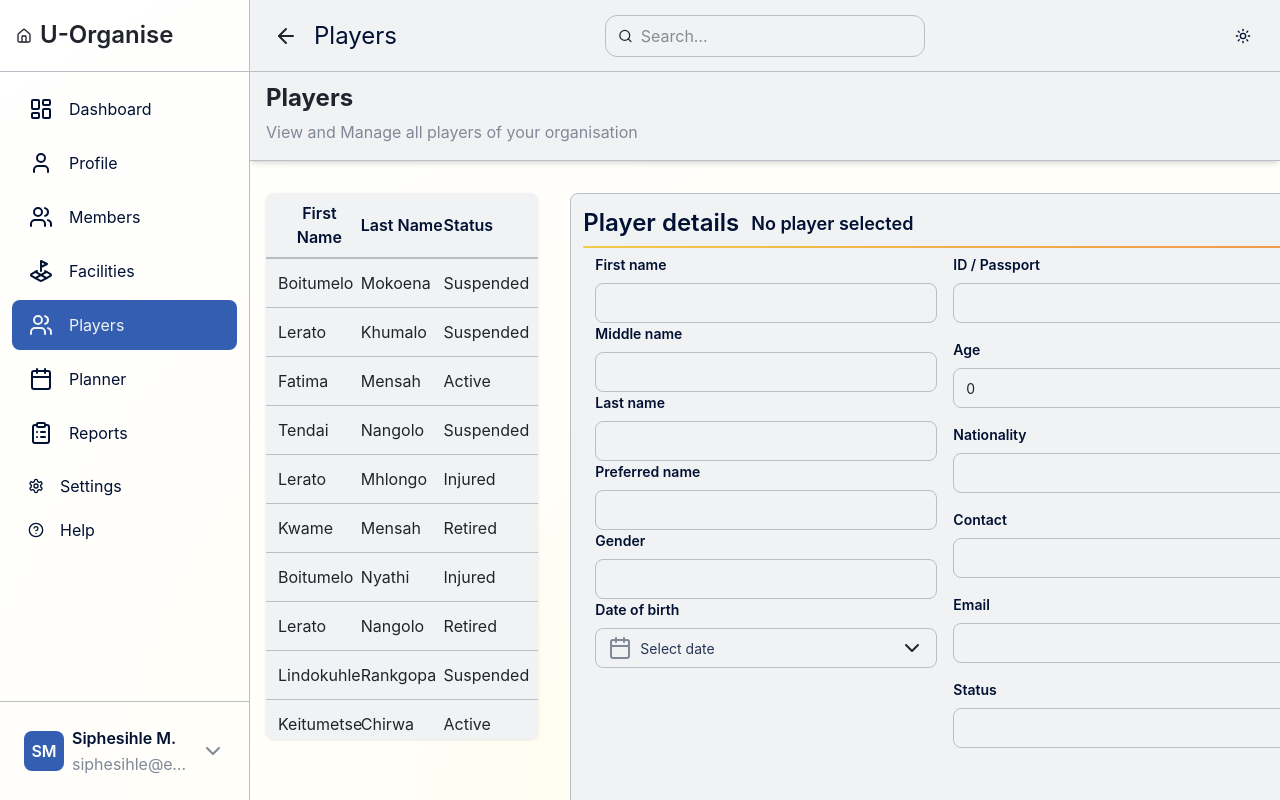
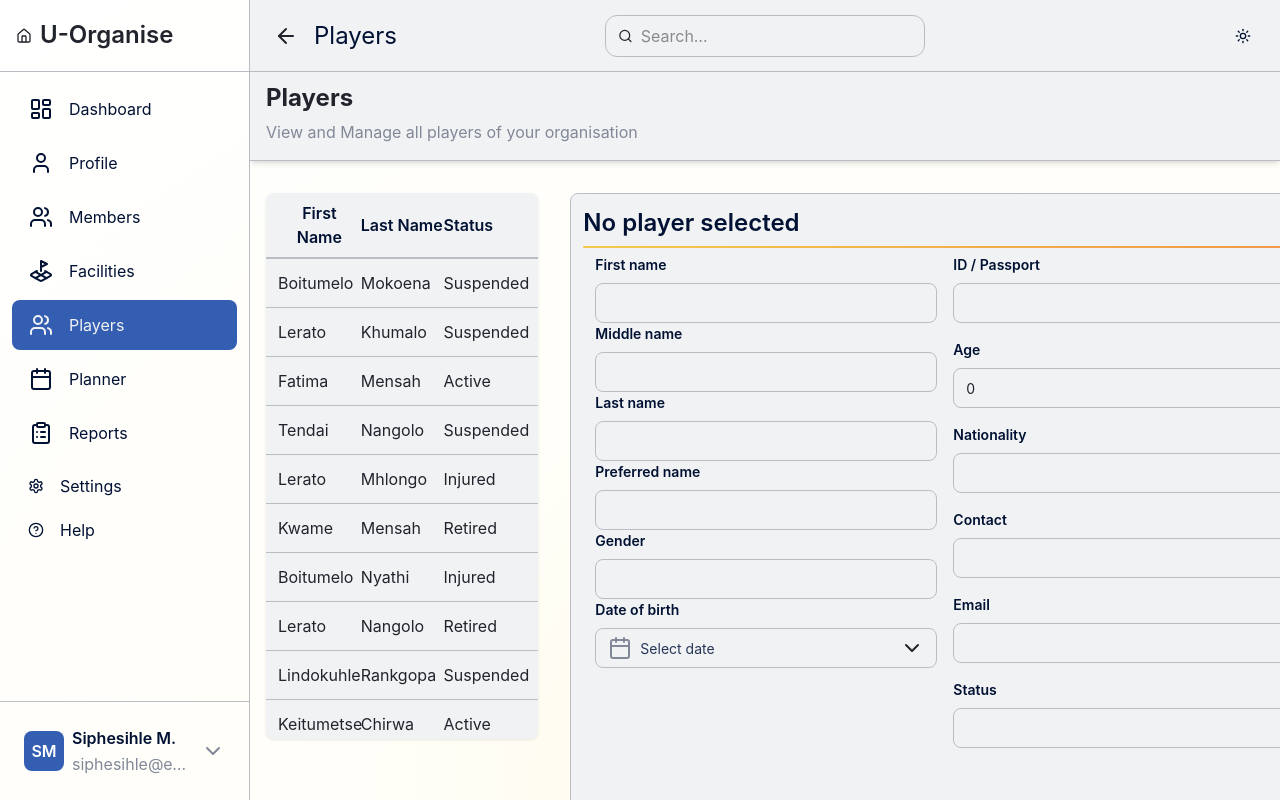
Before and after one commit to Sihle-Thwa/SportsManagment, a React (Vite) app in the folder frontend/: page /players in a window 1280 px wide. Built offline with nearby package versions, Linux system fonts and the light colour scheme.

Commit message:
refactor(Players): Update PlayersPageForm header to improve player selection feedback and accessibility

```diff
--- a/frontend/src/pages/Players/PlayersPageForm.tsx
+++ b/frontend/src/pages/Players/PlayersPageForm.tsx
@@ -73,11 +73,9 @@ export default function PlayersPageForm({
 							? `${methods.getValues("firstName")}, ${methods.getValues(
 									"lastName",
 							  )}`
-							: "Player details"}
+							: "No player selected"}
 					</div>
-					<div className="cardBase_playersPageForm-header-subtitle">
-						{selectedId ? "Edit selected player" : "No player selected"}
-					</div>
+
 					<div className="accentLine_playersPageForm" aria-hidden />
 				</div>
 
```
